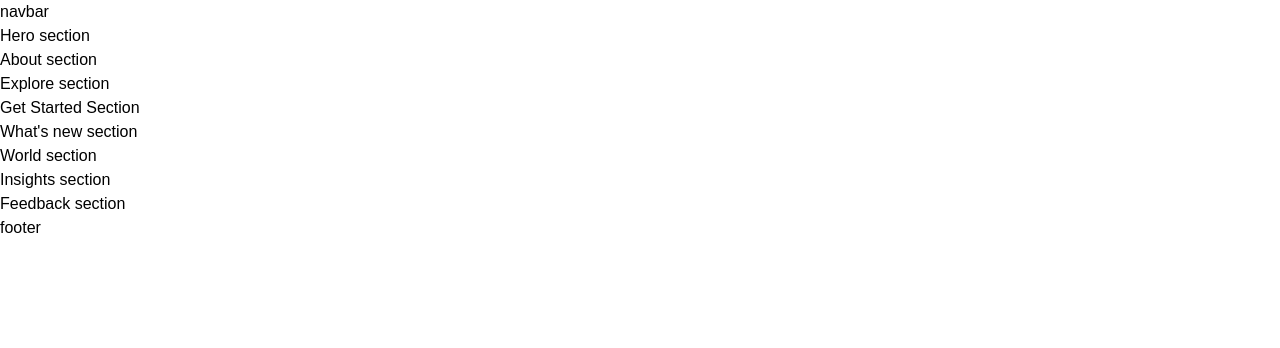
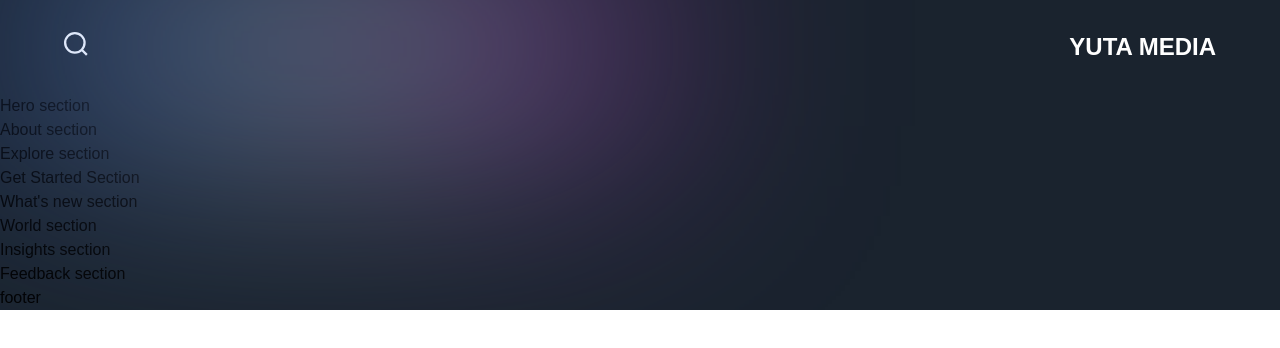
Before and after one commit to Tandid/YutaMedia_LandingPage, a Next.js app: page / in a window 1280 px wide. Shown: the top 348 px of the page. Built offline with nearby package versions, Linux system fonts and the light colour scheme; a web font is replaced by a local one.

Commit message:
Added Basic Nav Layout

```diff
--- a/app/head.js
+++ b/app/head.js
@@ -1,6 +1,6 @@
 const Head = () => (
   <>
-    <title>Metaversus</title>
+    <title>Yuta Media</title>
     <meta name="viewport" content="width=device-width, initial-scale=1" />
     <link rel="icon" href="/favicon.ico" />
   </>
--- a/app/page.js
+++ b/app/page.js
@@ -1,8 +1,17 @@
 import { Footer, Navbar } from '../components';
-import { About, Explore, Feedback, GetStarted, Hero, Insights, WhatsNew, World } from '../sections';
+import {
+  About,
+  Explore,
+  Feedback,
+  GetStarted,
+  Hero,
+  Insights,
+  WhatsNew,
+  World,
+} from '../sections';
 
 const Page = () => (
-  <div>
+  <div className="bg-primary-black overflow-hidden">
     <Navbar />
     <Hero />
     <About />
--- a/components/Navbar.jsx
+++ b/components/Navbar.jsx
@@ -1,9 +1,28 @@
 'use client';
 
+import { motion } from 'framer-motion';
+import styles from '../styles';
+import { navVariants } from '../utils/motion';
+
 const Navbar = () => (
-  <nav>
-    navbar
-  </nav>
+  <motion.nav
+    variants={navVariants}
+    initial="hidden"
+    whileInView="show"
+    className={`${styles.xPaddings} py-8 relative`}
+  >
+    <div className="absolute w-[50%] inset-0 gradient-01" />
+    <div className={`${styles.innerWidth} mx-auto flex justify-between gap-8`}>
+      <img
+        src="/search.svg"
+        alt="search"
+        className="w-[24px] h-[24px] object-contain"
+      />
+      <h2 className="font-extrabold text-[24px] leading-[30px] text-white">
+        YUTA MEDIA
+      </h2>
+    </div>
+  </motion.nav>
 );
 
 export default Navbar;
```
